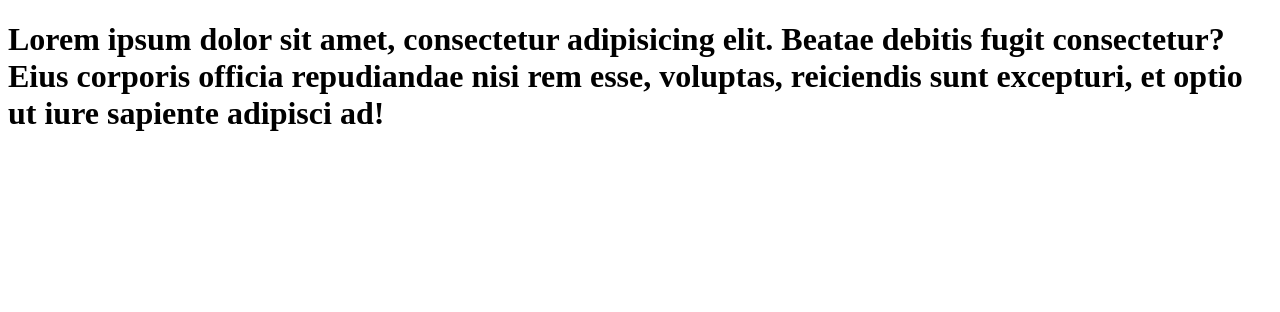
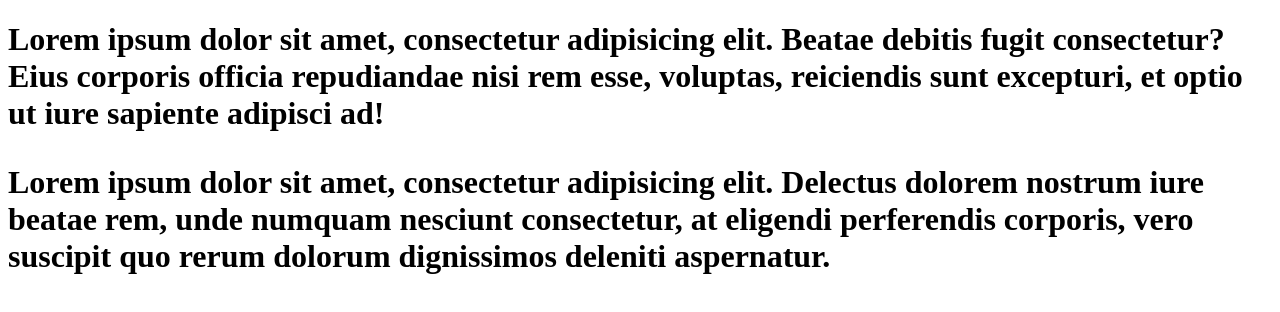
Before and after one commit to tofakhudiev/learn-git, a plain HTML site: page index.html in a window 1280 px wide. Drawn offline with Linux system fonts and the light colour scheme.

Commit message:
add paragraph tp code

```diff
--- a/index.html
+++ b/index.html
@@ -11,6 +11,12 @@
             debitis fugit consectetur? Eius corporis officia repudiandae nisi
             rem esse, voluptas, reiciendis sunt excepturi, et optio ut iure
             sapiente adipisci ad!
+            <p>
+                Lorem ipsum dolor sit amet, consectetur adipisicing elit.
+                Delectus dolorem nostrum iure beatae rem, unde numquam nesciunt
+                consectetur, at eligendi perferendis corporis, vero suscipit quo
+                rerum dolorum dignissimos deleniti aspernatur.
+            </p>
         </h1>
     </body>
 </html>
```
